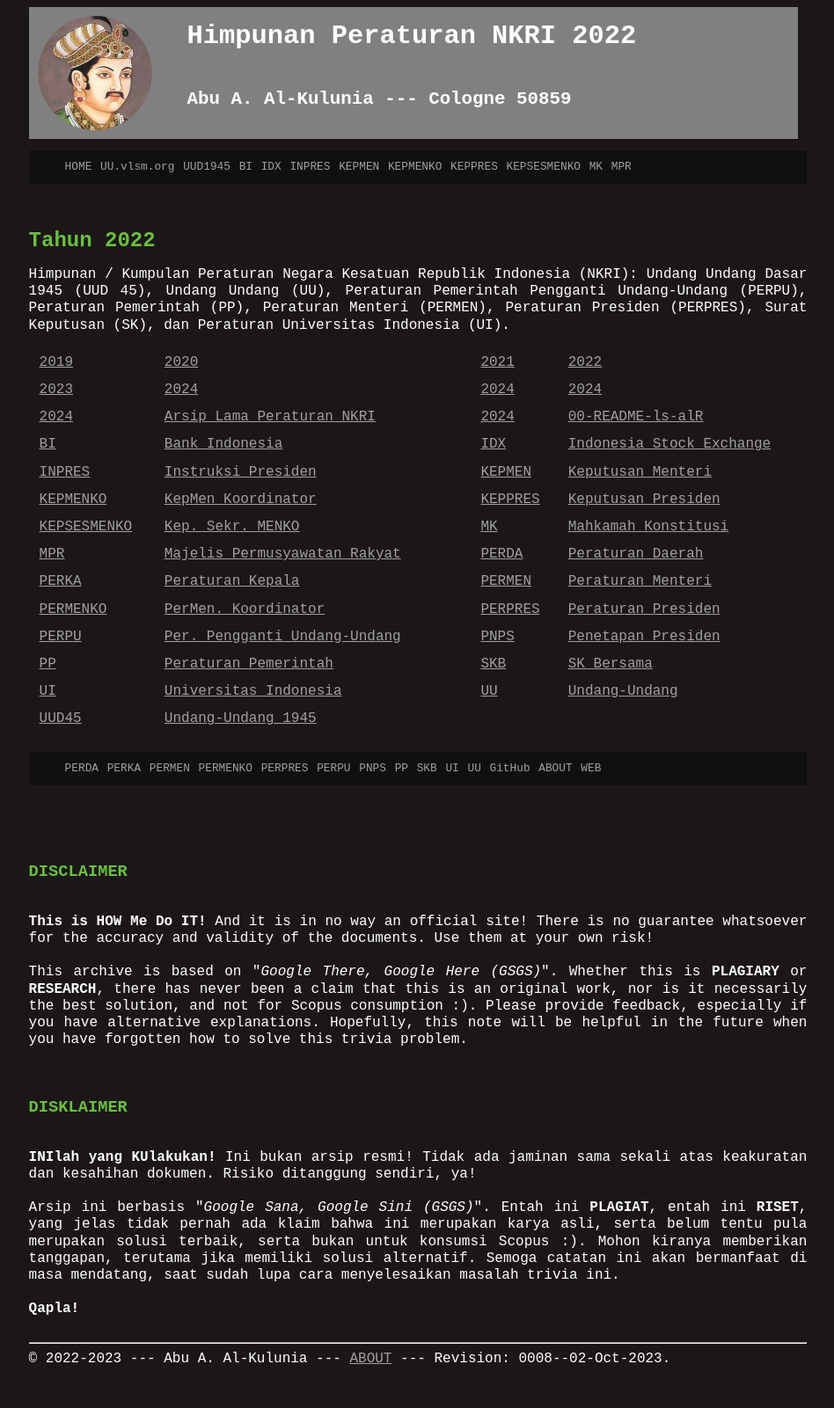
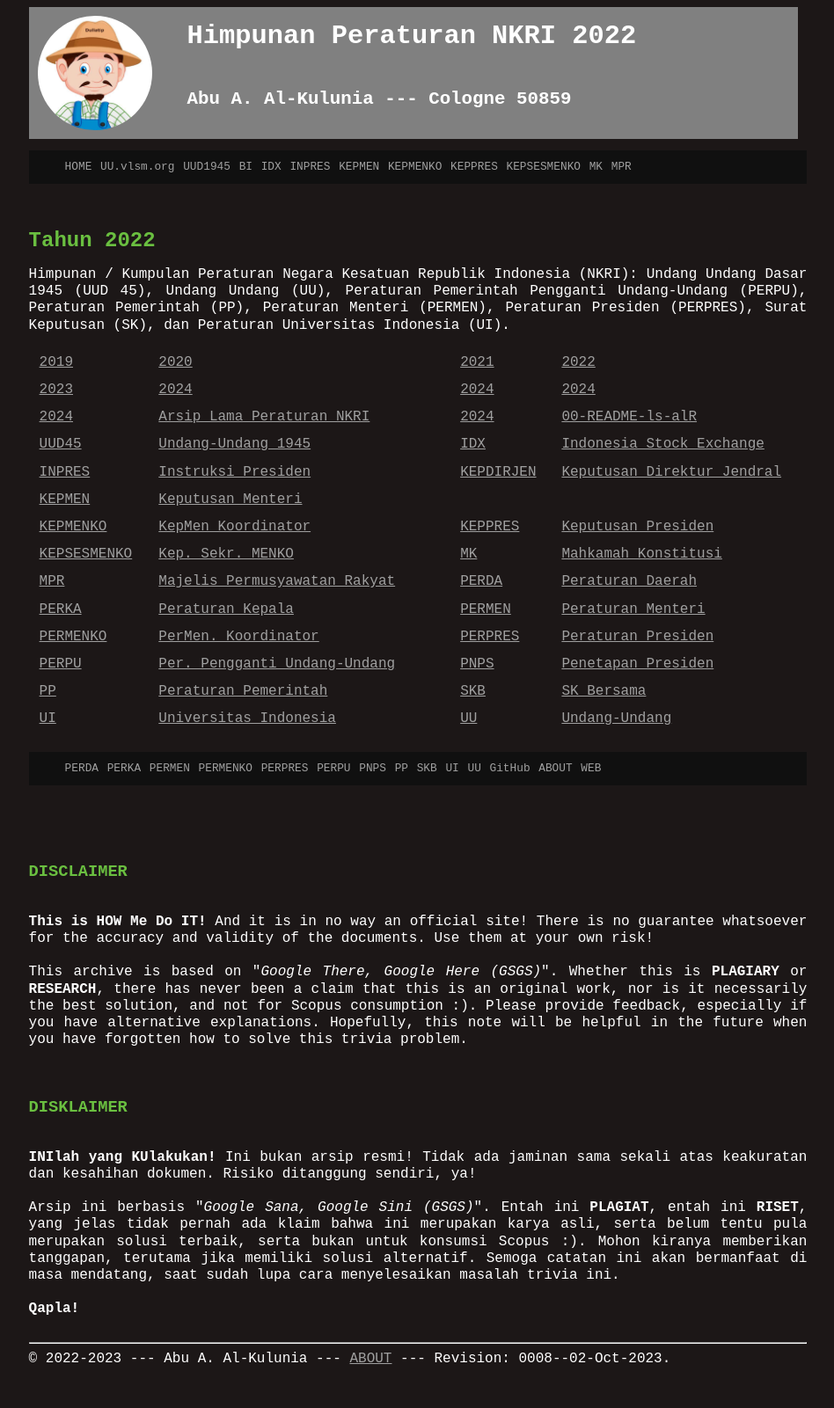
Before and after one commit to UUPPRI/2022, a Jekyll site: the page built from index.md, in a window 1280 px wide. Shown: the whole page at 88% size, without its empty margins (165-1113 px from the left). Built offline with Jekyll 4.4.1, drawn with Linux system fonts in a browser that asks for light colours.

Commit message:
modified:   .shsh about.md default.jpg index.md

```diff
--- a/index.md
+++ b/index.md
@@ -7,11 +7,13 @@ layout: "layout"
 
 Himpunan / Kumpulan Peraturan Negara Kesatuan Republik Indonesia (NKRI): Undang Undang Dasar 1945 (UUD 45), Undang Undang (UU), Peraturan Pemerintah Pengganti Undang-Undang (PERPU), Peraturan Pemerintah (PP), Peraturan Menteri (PERMEN), Peraturan Presiden (PERPRES), Surat Keputusan (SK), dan Peraturan Universitas Indonesia (UI).
 
+
 | [2019](https://uuppri.github.io/2019/) | [2020](https://uuppri.github.io/2020/) || [2021](https://uuppri.github.io/2021/) | [2022](https://uuppri.github.io/2022/) |
 | [2023](https://uuppri.github.io/2023/) | [2024](https://uuppri.github.io/2024/) || [2024](https://uuppri.github.io/2024/) | [2024](https://uuppri.github.io/2024/) |
 | [2024](https://uuppri.github.io/2024/) | [Arsip Lama Peraturan NKRI](https://uu.vlsm.org/)  || [2024](https://uuppri.github.io/2024/) | [00-README-ls-alR](00-README-ls-alR.md) |
-| [BI](BI/) | [Bank Indonesia](BI/) || [IDX](IDX/)                 | [Indonesia Stock Exchange](IDX/)          |
-| [INPRES](INPRES/)           | [Instruksi Presiden](INPRES/)    || [KEPMEN](KEPMEN/)           | [Keputusan Menteri](KEPMEN/) |
+| [UUD45](45UUD/)             | [Undang-Undang 1945](45UUD/)     || [IDX](IDX/)                 | [Indonesia Stock Exchange](IDX/)          |
+| [INPRES](INPRES/)           | [Instruksi Presiden](INPRES/)    || [KEPDIRJEN](KEPDIRJEN/)     | [Keputusan Direktur Jendral](KEPDIRJEN/)            |
+| [KEPMEN](KEPMEN/)           | [Keputusan Menteri](KEPMEN/)     ||
 | [KEPMENKO](KEPMENKO/)       | [KepMen Koordinator](KEPMENKO/)  || [KEPPRES](KEPPRES/)         | [Keputusan Presiden](KEPPRES/)            |
 | [KEPSESMENKO](KEPSESMENKO/) | [Kep. Sekr. MENKO](KEPSESMENKO/) || [MK](MK/)                   | [Mahkamah Konstitusi](MK/) |
 | [MPR](MPR/)             | [Majelis Permusyawatan Rakyat](MPR/) || [PERDA](PERDA/)             | [Peraturan Daerah](PERDA/) |
```
Also changed, not shown: other parts of index.md (+0 -1 lines), about.md (+1 -1 lines), assets/images/default.jpg, 1 other file.
